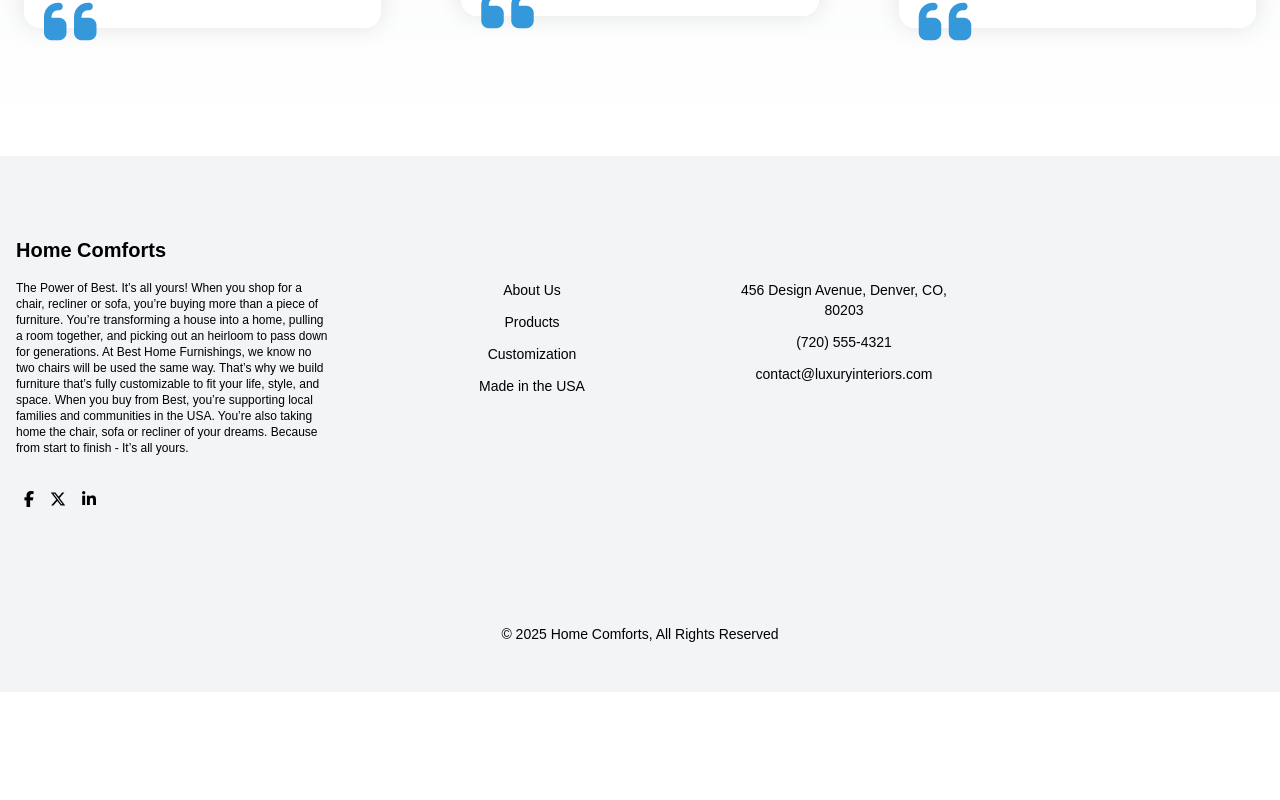
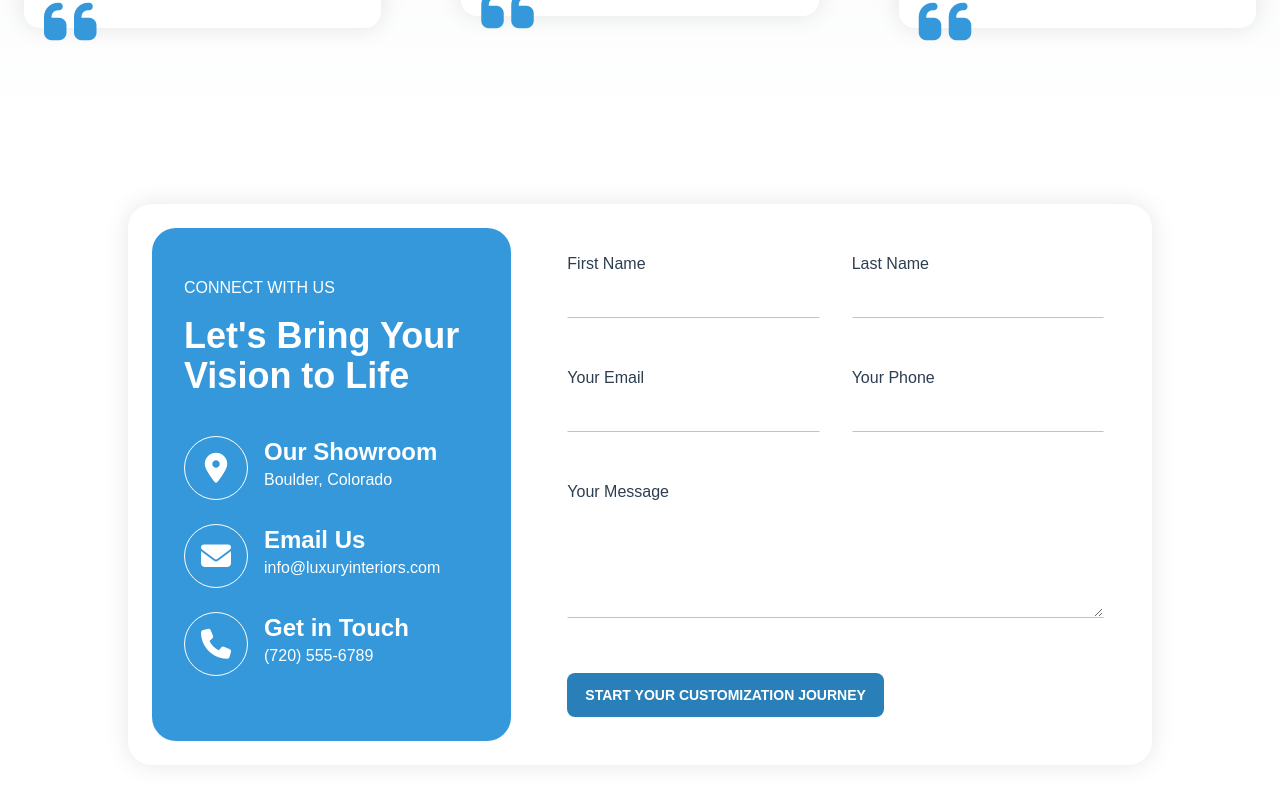
Before and after one commit to saumya010/furniture, a Next.js app: page / in a window 1280 px wide. Shown: the part 3220-4020 px from the top of the page. Before the commit the page ends 3912 px from the top, so only its background shows below. Built offline with nearby package versions, Linux system fonts and the light colour scheme.

Commit message:
added contact section

```diff
--- /dev/null
+++ b/app/components/Contact.jsx
@@ -0,0 +1,167 @@
+import React from "react";
+
+const Contact = () => {
+  return (
+    <section className="code-section" id="sumxbr">
+      <div className="mx-auto px-4 py-20 lg:container sm:px-12 xl:px-32">
+        <div className="relative z-10 rounded-3xl bg-[#ffffff] p-6 shadow-[0_0_25px_rgba(0,0,0,0.1)]">
+          <div className="flex flex-col lg:flex-row lg:space-x-8">
+            <div className="rounded-3xl bg-[var(--primary-color)] p-8 pt-12 text-[var(--light-text-color)]">
+              <div className="mb-4 uppercase">Connect with Us</div>
+              <div className="mb-6 text-4xl font-semibold [font-family:var(--font-family-heading)]">
+                Let's Bring Your Vision to Life
+              </div>
+              <div className="hidden py-4 lg:block">
+                <div className="mb-6 flex flex-row space-x-4">
+                  <div className="flex h-16 w-16 items-center justify-center rounded-full border border-[#ffffff] p-6">
+                    <i
+                      className="fa-solid fa-location-dot text-3xl"
+                      aria-hidden="true"
+                    ></i>
+                  </div>
+                  <div className="flex flex-col">
+                    <div className="text-2xl font-semibold">Our Showroom</div>
+                    <div>Boulder, Colorado</div>
+                  </div>
+                </div>
+                <div className="mb-6 flex flex-row space-x-4">
+                  <div className="flex h-16 w-16 items-center justify-center rounded-full border border-[#ffffff] p-6">
+                    <i
+                      className="fa-solid fa-envelope text-3xl"
+                      aria-hidden="true"
+                    ></i>
+                  </div>
+                  <div className="flex flex-col">
+                    <div className="text-2xl font-semibold">Email Us</div>
+                    <div>
+                      <a href="mailto:info@luxuryinteriors.com">
+                        info@luxuryinteriors.com
+                      </a>
+                    </div>
+                  </div>
+                </div>
+                <div className="flex flex-row space-x-4">
+                  <div className="flex h-16 w-16 items-center justify-center rounded-full border border-[#ffffff] p-6">
+                    <i
+                      className="fa-solid fa-phone text-3xl"
+                      aria-hidden="true"
+                    ></i>
+                  </div>
+                  <div className="flex flex-col">
+                    <div className="text-2xl font-semibold">Get in Touch</div>
+                    <div>(720) 555-6789</div>
+                  </div>
+                </div>
+              </div>
+            </div>
+            <div className="w-full p-6">
+              <form data-landingsite-contact-form="">
+                <div className="flex flex-col space-y-4 md:space-y-12">
+                  <div className="flex flex-col space-y-4 md:flex-row md:space-x-8 md:space-y-0">
+                    <div className="w-full">
+                      <div>
+                        <label
+                          htmlFor="first-name"
+                          className="font-medium text-[var(--dark-text-color)]"
+                        >
+                          First Name
+                        </label>
+                      </div>
+                      <div>
+                        <input
+                          name="first-name"
+                          type="text"
+                          className="w-full border border-[#ffffff] border-b-[var(--light-border-color)] p-2"
+                        />
+                      </div>
+                    </div>
+                    <div className="w-full">
+                      <div>
+                        <label
+                          htmlFor="last-name"
+                          className="font-medium text-[var(--dark-text-color)]"
+                        >
+                          Last Name
+                        </label>
+                      </div>
+                      <div>
+                        <input
+                          name="last-name"
+                          type="text"
+                          className="w-full border border-[#ffffff] border-b-[var(--light-border-color)] p-2"
+                        />
+                      </div>
+                    </div>
+                  </div>
+                  <div className="flex flex-col space-y-4 md:flex-row md:space-x-8 md:space-y-0">
+                    <div className="w-full">
+                      <div>
+                        <label
+                          htmlFor="email"
+                          className="font-medium text-[var(--dark-text-color)]"
+                        >
+                          Your Email
+                        </label>
+                      </div>
+                      <div>
+                        <input
+                          type="email"
+                          name="email"
+                          className="w-full border border-[#ffffff] border-b-[var(--light-border-color)] p-2"
+                        />
+                      </div>
+                    </div>
+                    <div className="w-full">
+                      <div>
+                        <label
+                          htmlFor="phone"
+                          className="font-medium text-[var(--dark-text-color)]"
+                        >
+                          Your Phone
+                        </label>
+                      </div>
+                      <div>
+                        <input
+                          type="phone"
+                          name="phone"
+                          className="w-full border border-[#ffffff] border-b-[var(--light-border-color)] p-2"
+                        />
+                      </div>
+                    </div>
+                  </div>
+                  <div className="w-full">
+                    <div>
+                      <label
+                        htmlFor="message"
+                        className="font-medium text-[var(--dark-text-color)]"
+                      >
+                        Your Message
+                      </label>
+                    </div>
+                    <div>
+                      <textarea
+                        name="message"
+                        rows="4"
+                        className="w-full border border-[#ffffff] border-b-[var(--light-border-color)] p-2"
+                      ></textarea>
+                    </div>
+                  </div>
+                  <div>
+                    <button
+                      type="submit"
+                      className="items-center rounded-[var(--button-rounded-radius)] bg-[var(--primary-button-bg-color)] px-[var(--button-padding-x)] py-[var(--button-padding-y)] text-sm font-semibold uppercase text-[var(--primary-button-text-color)] hover:bg-[var(--primary-button-hover-bg-color)] hover:text-[var(--primary-button-hover-text-color)]"
+                    >
+                      Start Your Customization Journey
+                    </button>
+                  </div>
+                </div>
+              </form>
+            </div>
+          </div>
+        </div>
+      </div>
+    </section>
+  );
+};
+
+export default Contact;
--- a/app/page.js
+++ b/app/page.js
@@ -5,6 +5,7 @@ import Hero from "./components/Hero";
 import About from "./components/About";
 import Gallery from "./components/Gallery";
 import Testimonials from "./components/Testimonials";
+import Contact from "./components/Contact";
 
 export default function Home() {
   return (
@@ -14,6 +15,7 @@ export default function Home() {
     <About />
     <Gallery />
     <Testimonials />
+    <Contact />
     <Footer />
     </>
   );
```
